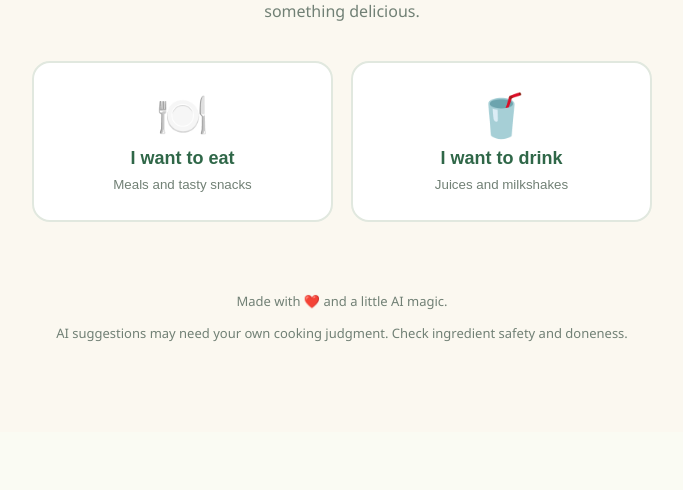
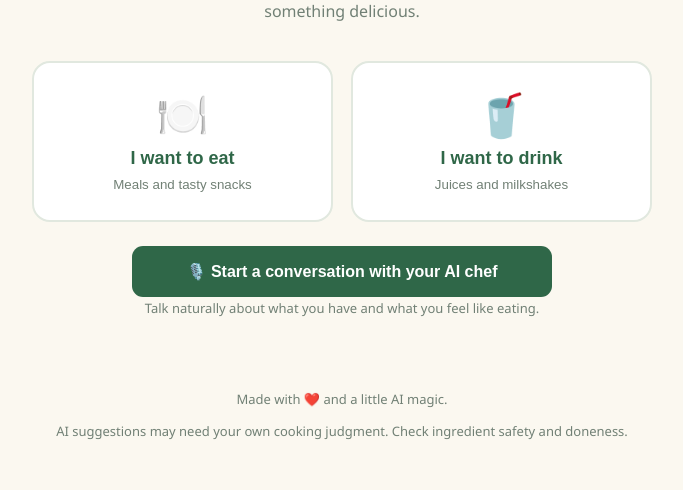
Before and after one commit to ANTO-MELVIN/AI-Recipe-Generator, a Flask app: page / in a window 1280 px wide. Shown: the part 368-858 px from the top of the page, without its empty margins (298-981 px from the left). Before the commit the page ends 710 px from the top, so only its background shows below. Run offline with Flask 3, Linux system fonts and the light colour scheme.

Commit message:
added continue voice

```diff
--- a/app.py
+++ b/app.py
@@ -192,6 +192,66 @@ Return valid JSON only, with exactly these keys:
     return jsonify(recipe)
 
 
+@app.post("/generate-conversation")
+def generate_conversation_recipe():
+    if client is None:
+        return jsonify({"error": "Gemini API key is missing. Check your .env file."}), 500
+
+    data = request.get_json(silent=True) or {}
+    raw_messages = data.get("messages", [])
+    if not isinstance(raw_messages, list) or not raw_messages:
+        return jsonify({"error": "Please have a conversation before creating a recipe."}), 400
+
+    conversation = []
+    for message in raw_messages[-30:]:
+        if not isinstance(message, dict):
+            continue
+        role = message.get("role")
+        content = str(message.get("content", "")).strip()
+        if role in {"user", "assistant"} and content:
+            conversation.append(f"{role.title()}: {content}")
+
+    if not conversation or not any(item.startswith("User:") for item in conversation):
+        return jsonify({"error": "Please tell the cooking assistant what you would like to make."}), 400
+
+    prompt = """You are a practical professional chef. Create one complete recipe from
+the conversation below. Respect the user's ingredients, dietary needs, dislikes,
+servings, and time preferences. If an ingredient is not available, list it clearly
+as an additional required item rather than pretending the user has it.
+
+Return valid JSON only, with exactly these keys:
+{
+  "title": "string",
+  "ingredients": ["string"],
+  "instructions": ["string"],
+  "prep_time": "string",
+  "cook_time": "string",
+  "servings": "string",
+  "note": "string"
+}
+
+CONVERSATION:
+""" + "\n".join(conversation)
+
+    try:
+        response = client.models.generate_content(
+            model=MODEL,
+            contents=prompt,
+            config={"response_mime_type": "application/json"},
+        )
+        recipe = json.loads(response.text)
+    except errors.APIError:
+        app.logger.exception("Conversation recipe generation failed")
+        return jsonify({"error": "Gemini could not create the conversation recipe right now."}), 502
+    except (json.JSONDecodeError, TypeError):
+        app.logger.exception("Gemini returned an invalid conversation recipe response")
+        return jsonify({"error": "Gemini returned an invalid recipe response."}), 502
+
+    if not isinstance(recipe, dict):
+        return jsonify({"error": "Gemini returned an invalid recipe response."}), 502
+    return jsonify(recipe)
+
+
 if __name__ == "__main__":
     app.run(
         host=os.getenv("FLASK_HOST", "0.0.0.0"),
--- a/static/script.js
+++ b/static/script.js
@@ -17,10 +17,15 @@ const chatMessages = document.getElementById("chat-messages");
 const chatSendButton = document.getElementById("chat-send-btn");
 const chatVoiceButton = document.getElementById("chat-voice-btn");
 const chatStatus = document.getElementById("chat-status");
+const startConversationButton = document.getElementById("start-conversation-btn");
+const chatStopButton = document.getElementById("chat-stop-btn");
+const chatReplayButton = document.getElementById("chat-replay-btn");
+const finishConversationButton = document.getElementById("finish-conversation-btn");
 let selectedChoice = "eat";
 let selectedCategory = "all";
 let browseAllRecipes = false;
 let currentRecipeText = "";
+let lastSpokenText = "";
 let availableVoices = [];
 const messages = [];
 
@@ -173,6 +178,7 @@ function speakRecipe(text) {
         return;
     }
 
+    lastSpokenText = text;
     window.speechSynthesis.cancel();
     const speech = new SpeechSynthesisUtterance(text);
     speech.lang = "en-IN";
@@ -181,6 +187,14 @@ function speakRecipe(text) {
     const selectedVoice = availableVoices[Number(voiceSelect.value)];
     if (selectedVoice) speech.voice = selectedVoice;
     window.speechSynthesis.speak(speech);
+}
+
+function stopSpeaking() {
+    if ("speechSynthesis" in window) window.speechSynthesis.cancel();
+}
+
+function replayLastResponse() {
+    if (lastSpokenText) speakRecipe(lastSpokenText);
 }
 
 function addChatMessage(role, text) {
@@ -217,6 +231,7 @@ async function sendMessage(text) {
         messages.push({ role: "assistant", content: data.reply });
         addChatMessage("assistant", data.reply);
         speakRecipe(data.reply);
+        chatReplayButton.disabled = false;
         chatStatus.textContent = "";
     } catch (error) {
         chatStatus.textContent = error.name === "AbortError"
@@ -236,6 +251,44 @@ chatForm.addEventListener("submit", (event) => {
 });
 
 setupAudioRecorder(chatVoiceButton, chatStatus, (text) => sendMessage(text));
+
+startConversationButton.addEventListener("click", () => {
+    goToPage(2);
+    chatInput.focus();
+    speakRecipe("Hi! I am your AI chef. Tell me what ingredients you have and what you feel like cooking.");
+});
+
+chatStopButton.addEventListener("click", stopSpeaking);
+chatReplayButton.addEventListener("click", replayLastResponse);
+
+finishConversationButton.addEventListener("click", async () => {
+    if (!messages.some((message) => message.role === "user")) {
+        chatStatus.textContent = "Tell me about your ingredients first, then I can create your recipe.";
+        chatInput.focus();
+        return;
+    }
+
+    finishConversationButton.disabled = true;
+    chatStatus.textContent = "Your AI chef is writing the full recipe...";
+    try {
+        const response = await fetch("/generate-conversation", {
+            method: "POST",
+            headers: { "Content-Type": "application/json" },
+            body: JSON.stringify({ messages })
+        });
+        const data = await response.json();
+        if (!response.ok) throw new Error(data.error || "Could not create the recipe.");
+        output.textContent = formatRecipe(data);
+        currentRecipeText = output.textContent;
+        goToPage(3);
+        speakRecipe(currentRecipeText);
+        chatStatus.textContent = "";
+    } catch (error) {
+        chatStatus.textContent = error.message || "Could not create the recipe.";
+    } finally {
+        finishConversationButton.disabled = false;
+    }
+});
 
 loadSpeechVoices();
 if ("speechSynthesis" in window) {
--- a/static/style.css
+++ b/static/style.css
@@ -89,6 +89,16 @@ body {
 .choice-card small {
     color: var(--muted);
     font-weight: 400;
+}
+
+.start-conversation-button {
+    max-width: 420px;
+    margin: 24px auto 0;
+}
+
+.start-conversation-help {
+    text-align: center;
+    margin-top: 10px;
 }
 
 .step-heading {
@@ -190,6 +200,22 @@ body {
 
 .chat-form .voice-btn {
     padding: 10px 13px;
+}
+
+.chat-controls {
+    display: flex;
+    gap: 8px;
+    margin: 0 0 12px;
+}
+
+.chat-controls button {
+    margin: 0;
+    padding: 8px 12px;
+    font-size: 13px;
+}
+
+.finish-conversation-button {
+    margin-top: 12px;
 }
 
 .voice-status {
@@ -644,6 +670,14 @@ footer p {
         grid-template-columns: 1fr;
     }
 
+    .chat-form {
+        flex-wrap: wrap;
+    }
+
+    .chat-form input {
+        flex-basis: 100%;
+    }
+
     .recipe-detail-content {
         padding: 20px;
     }
--- a/templates/index.html
+++ b/templates/index.html
@@ -30,6 +30,10 @@
                     <small>Juices and milkshakes</small>
                 </button>
             </div>
+            <button id="start-conversation-btn" class="start-conversation-button" type="button">
+                🎙️ Start a conversation with your AI chef
+            </button>
+            <p class="field-help start-conversation-help">Talk naturally about what you have and what you feel like eating.</p>
         </section>
 
         <section id="page-2" class="recipe-panel wizard-page" hidden>
@@ -155,6 +159,10 @@
                 <div id="chat-messages" class="chat-messages" aria-live="polite">
                     <div class="chat-message assistant">Hi! What ingredients do you have, and what would you like to cook?</div>
                 </div>
+                <div class="chat-controls" aria-label="Conversation controls">
+                    <button id="chat-stop-btn" class="secondary-button" type="button">⏹ Stop speaking</button>
+                    <button id="chat-replay-btn" class="secondary-button" type="button" disabled>↻ Replay response</button>
+                </div>
                 <form id="chat-form" class="chat-form">
                     <input id="chat-input" type="text" maxlength="1000"
                         placeholder="e.g. I have rice and eggs..." autocomplete="off">
@@ -162,6 +170,9 @@
                     <button id="chat-voice-btn" class="voice-btn" type="button">🎙️</button>
                 </form>
                 <p id="chat-status" class="voice-status" aria-live="polite"></p>
+                <button id="finish-conversation-btn" class="finish-conversation-button" type="button">
+                    ✅ Conversation finished — create my recipe
+                </button>
             </section>
         </section>
 
@@ -243,7 +254,11 @@
         </div>
 
         <section id="results" class="results wizard-page" aria-live="polite" hidden>
-            <h2>Your kitchen inspiration</h2>
+            <div class="step-heading">
+                <button class="back-button" type="button" data-go-page="2">← Continue conversation</button>
+                <span class="step-label">YOUR RECIPE IS READY</span>
+            </div>
+            <h2>Your complete recipe</h2>
             <div class="speech-controls">
                 <label for="voice-select">Read recipe aloud</label>
                 <select id="voice-select" aria-label="Choose a reading voice"></select>
```
